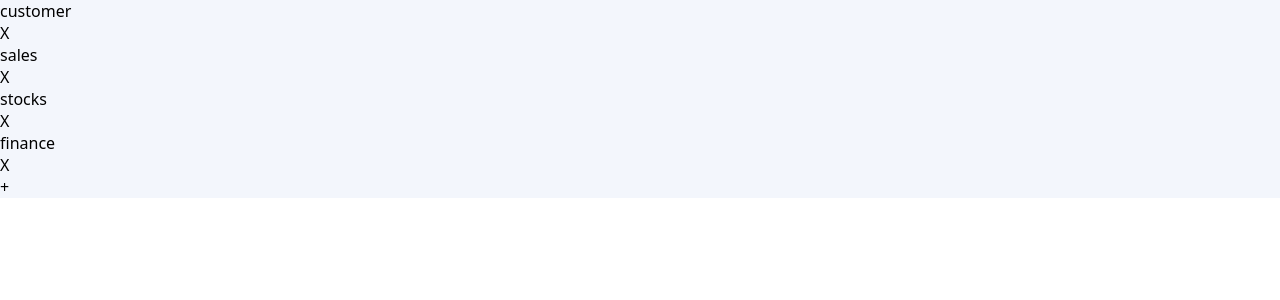
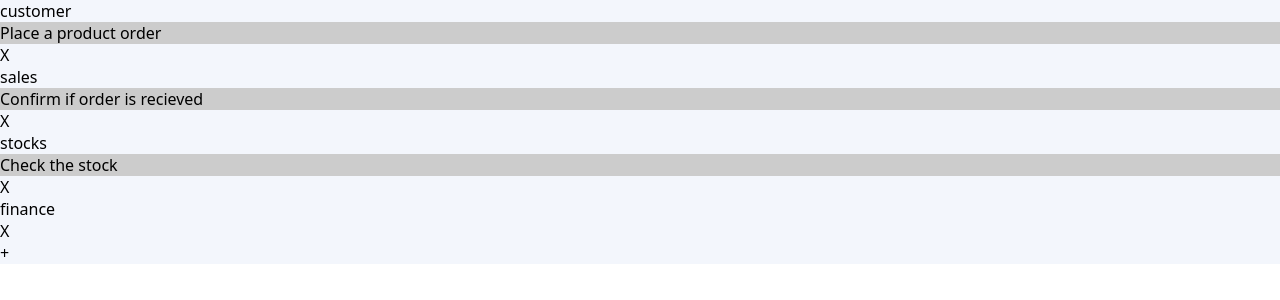
Before and after one commit to AnAtoliy-AA/swimlane, a React (Vite) app in the folder client/: page / in a window 1280 px wide. Shown: the top 300 px of the page. Built offline with nearby package versions, Linux system fonts and the light colour scheme; the HTML template or start-up script is replaced by a standard one.

Commit message:
feat: node items component

```diff
--- /dev/null
+++ b/client/src/components/NodeItem.tsx
@@ -0,0 +1,21 @@
+import { INodeItem } from '@/types/INodeItem'
+import styled from 'styled-components'
+
+interface IProps {
+  nodeItem: INodeItem
+}
+
+const NodeItemWrapper = styled.div`
+  background: var(--background-secondary);
+`
+
+const NodeItem = ({ nodeItem }: IProps) => {
+  const { text } = nodeItem
+  return (
+    <NodeItemWrapper>
+      <p>{text}</p>
+    </NodeItemWrapper>
+  )
+}
+
+export default NodeItem
--- a/client/src/components/lines/Line.tsx
+++ b/client/src/components/lines/Line.tsx
@@ -1,12 +1,15 @@
 import { ILine } from '@/types/ILine'
+import { INodeItem } from '@/types/INodeItem'
 import { useCallback } from 'react'
+import NodeItem from '../NodeItem'
 
 interface IProps {
   line: ILine
+  items?: Array<INodeItem>
   remove?: (id: number | string) => void
 }
 
-const Line = ({ line, remove }: IProps) => {
+const Line = ({ line, items, remove }: IProps) => {
   const handleRemove = useCallback(() => {
     if (remove) {
       remove(line.id)
@@ -16,6 +19,9 @@ const Line = ({ line, remove }: IProps) => {
   return (
     <>
       <p>{line.name}</p>
+      {items?.map((nodeItem: INodeItem) => {
+        return <NodeItem nodeItem={nodeItem} />
+      })}
       <p onClick={handleRemove}>X</p>
     </>
   )
--- a/client/src/components/lines/LinesWrapper.tsx
+++ b/client/src/components/lines/LinesWrapper.tsx
@@ -3,6 +3,7 @@ import Line from './Line'
 import styled from 'styled-components'
 import { useCallback, useState } from 'react'
 import AddComponent from '../AddComponent'
+import { INodeItem } from '@/types/INodeItem'
 
 const mockLines: Array<ILine> = [
   { id: 1, name: 'customer' },
@@ -10,6 +11,30 @@ const mockLines: Array<ILine> = [
   { id: 3, name: 'stocks' },
   { id: 4, name: 'finance' },
 ]
+
+const mockItems: Map<ILine, Array<INodeItem>> = new Map()
+
+mockItems.set(mockLines[0], [
+  {
+    id: 0,
+    text: 'Place a product order',
+    position: { lineId: mockLines[0].id, index: 0 },
+  },
+])
+mockItems.set(mockLines[1], [
+  {
+    id: 1,
+    text: 'Confirm if order is recieved',
+    position: { lineId: mockLines[1].id, index: 0 },
+  },
+])
+mockItems.set(mockLines[2], [
+  {
+    id: 2,
+    text: 'Check the stock',
+    position: { lineId: mockLines[2].id, index: 0 },
+  },
+])
 
 type TDirection = 'column' | 'row'
 
@@ -24,6 +49,7 @@ const Wrapper = styled.div<{
 
 const LinesWrapper = () => {
   const [lines, setLines] = useState<Array<ILine>>(mockLines)
+  const [nodeItems] = useState<Map<ILine, Array<INodeItem>>>(mockItems)
 
   const addLine = useCallback(() => {
     setLines((prev) => {
@@ -40,7 +66,9 @@ const LinesWrapper = () => {
   return (
     <Wrapper>
       {lines.map((line: ILine) => {
-        return <Line line={line} remove={removeLine} />
+        const items = nodeItems.get(line)
+
+        return <Line line={line} remove={removeLine} items={items} />
       })}
       <AddComponent add={addLine} />
     </Wrapper>
--- /dev/null
+++ b/client/src/types/INodeItem.ts
@@ -0,0 +1,10 @@
+export interface IPosition {
+  lineId: number | string
+  index: number
+}
+
+export interface INodeItem {
+  id: number | string
+  text: string
+  position: IPosition
+}
```
